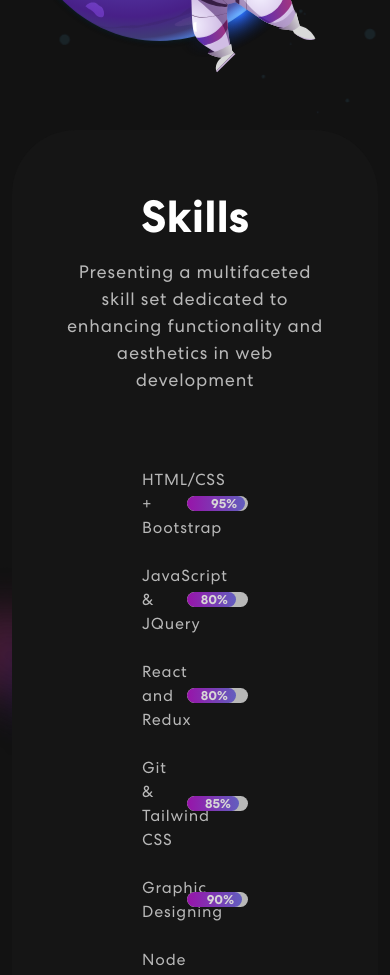
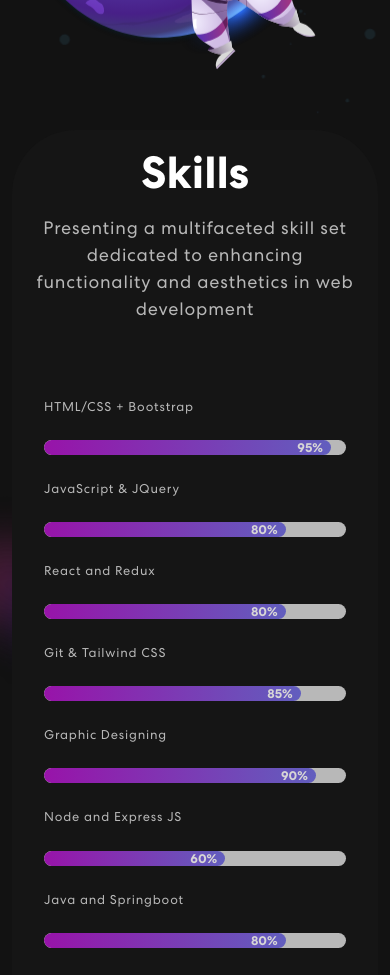
Before and after one commit to JayeshSomala/MyPortfolio, a React (Create React App) app: page /investInHer in a window 390 px wide. Shown: the part 1020-1995 px from the top of the page. Built offline with nearby package versions, Linux system fonts and the light colour scheme.

Commit message:
Update Skills.css

```diff
--- a/src/assets/css/Skills.css
+++ b/src/assets/css/Skills.css
@@ -1,29 +1,31 @@
 .skill-bx {
   text-align: center;
+  padding: 2rem;
 }
 
 .skills-container {
   display: flex;
   flex-direction: column;
   gap: 1.5rem;
-    margin: 0 5rem 0 5rem;
+  margin: 0 2rem; /* Reduced margin for better scaling on small screens */
 }
 
 .skill-bar {
   display: flex;
   align-items: center;
-    gap: 1.5rem;
+  gap: 1rem; /* Reduced gap for small screens */
 }
 
 .skill-name {
-    width: 20%;
+  width: 30%; /* Start with more width, adjust based on screen size */
   text-align: left;
   color: #B8B8B8;
   letter-spacing: 0.8px;
+  font-size: 1rem; /* Base font size */
 }
 
 .progress-bar {
-    width: 80%;
+  width: 70%;
   background-color: #B8B8B8; /* Light grey for unfilled portion */
   border-radius: 20px;
   overflow: hidden;
@@ -42,9 +44,44 @@
   transition: width 0.5s ease;
 }
 
+.percentage {
+  margin-left: 0.5rem;
+  font-size: 0.9rem;
+  color: #d7d6d6;
+}
+
+/* Media Queries for Responsiveness */
+@media (max-width: 768px) {
+  .skills-container {
+    margin: 0 1rem; /* Reduced margin for tablet screens */
+  }
+
+  .skill-bar {
+    flex-direction: column; /* Stack items vertically */
+    align-items: flex-start;
+  }
+
+  .skill-name {
+    width: 100%; /* Full width for easier stacking */
+    font-size: 0.9rem;
+    margin-bottom: 0.5rem;
+  }
+
+  .progress-bar {
+    width: 100%; /* Full width on smaller screens */
+  }
+}
+
+@media (max-width: 480px) {
+  .skill-bx {
+    padding: 1rem; /* Smaller padding for mobile */
+  }
+
+  .skill-name {
+    font-size: 0.8rem; /* Smaller font size for mobile screens */
+  }
 
   .percentage {
-    margin-left: 0.5rem;
-    font-size: small;
-    color: #d7d6d6;
+    font-size: 0.8rem;
   }
+}
```
Lines whose indentation alone changed are shown as unchanged.
